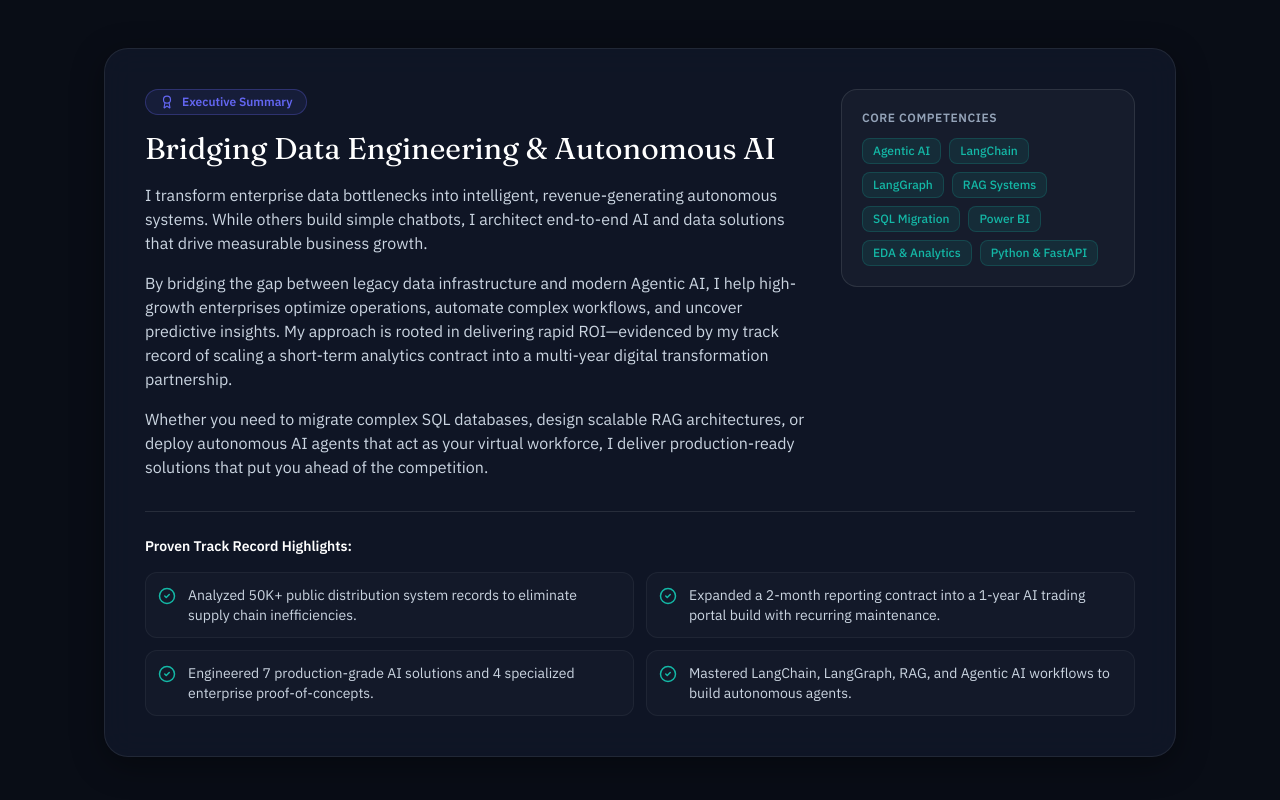
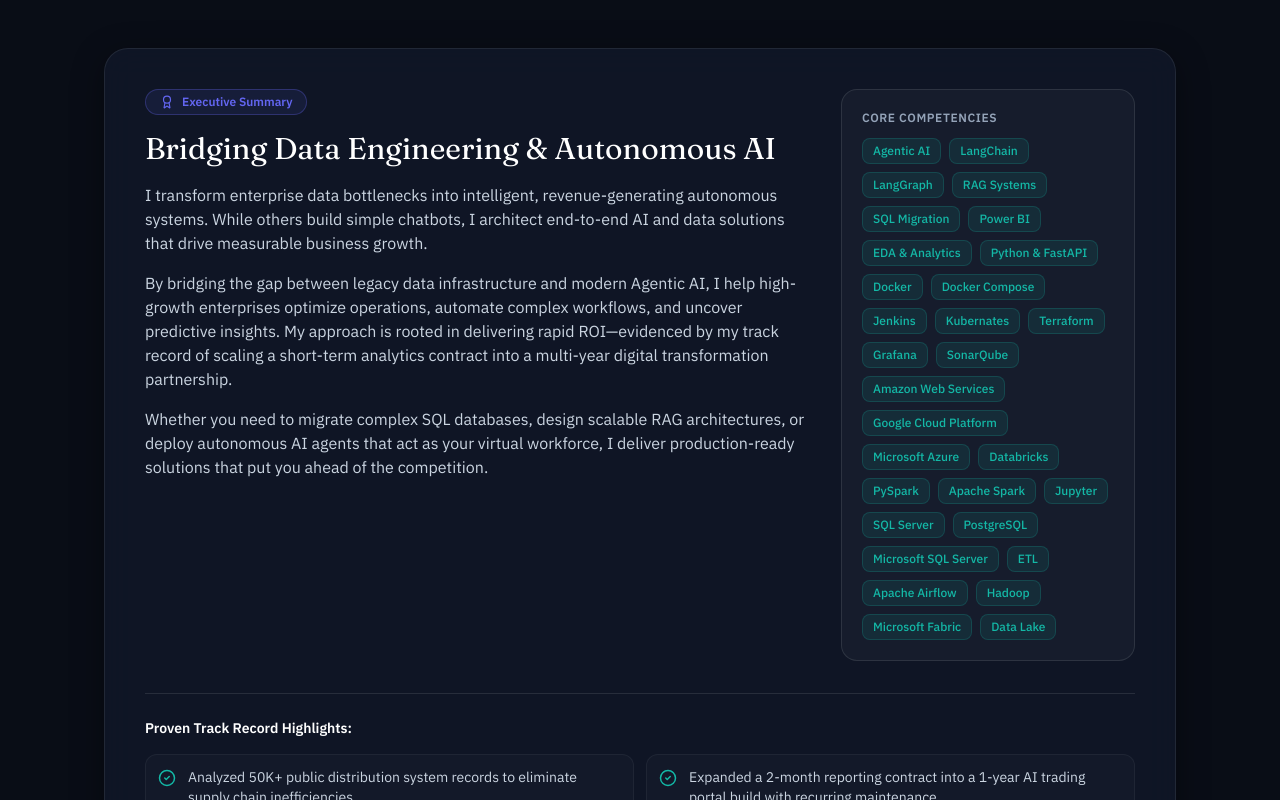
Before and after one commit to abhijitdas12679/portfolio, a Next.js app in the folder portfolio/: page / in a window 1280 px wide. Shown: the part 780-1580 px from the top of the page. Built offline with nearby package versions, Linux system fonts and the light colour scheme.

Commit message:
Update portfolio

```diff
--- a/portfolio/app/page.tsx
+++ b/portfolio/app/page.tsx
@@ -137,7 +137,7 @@
                 Core Competencies
               </h3>
               <div className="mt-3 flex flex-wrap gap-2">
-                {["Agentic AI", "LangChain", "LangGraph", "RAG Systems", "SQL Migration", "Power BI", "EDA & Analytics", "Python & FastAPI"].map((skill) => (
+                {["Agentic AI", "LangChain", "LangGraph", "RAG Systems", "SQL Migration", "Power BI", "EDA & Analytics", "Python & FastAPI", "Docker", "Docker Compose", "Jenkins", "Kubernates", "Terraform", "Grafana", "SonarQube", "Amazon Web Services", "Google Cloud Platform", "Microsoft Azure", "Databricks", "PySpark", "Apache Spark", "Jupyter", "SQL Server", "PostgreSQL", "Microsoft SQL Server", "ETL", "Apache Airflow", "Hadoop", "Microsoft Fabric", "Data Lake"].map((skill) => (
                   <span
                     key={skill}
                     className="rounded-lg bg-teal/10 border border-teal/20 px-2.5 py-1 text-xs font-medium text-teal"
```
